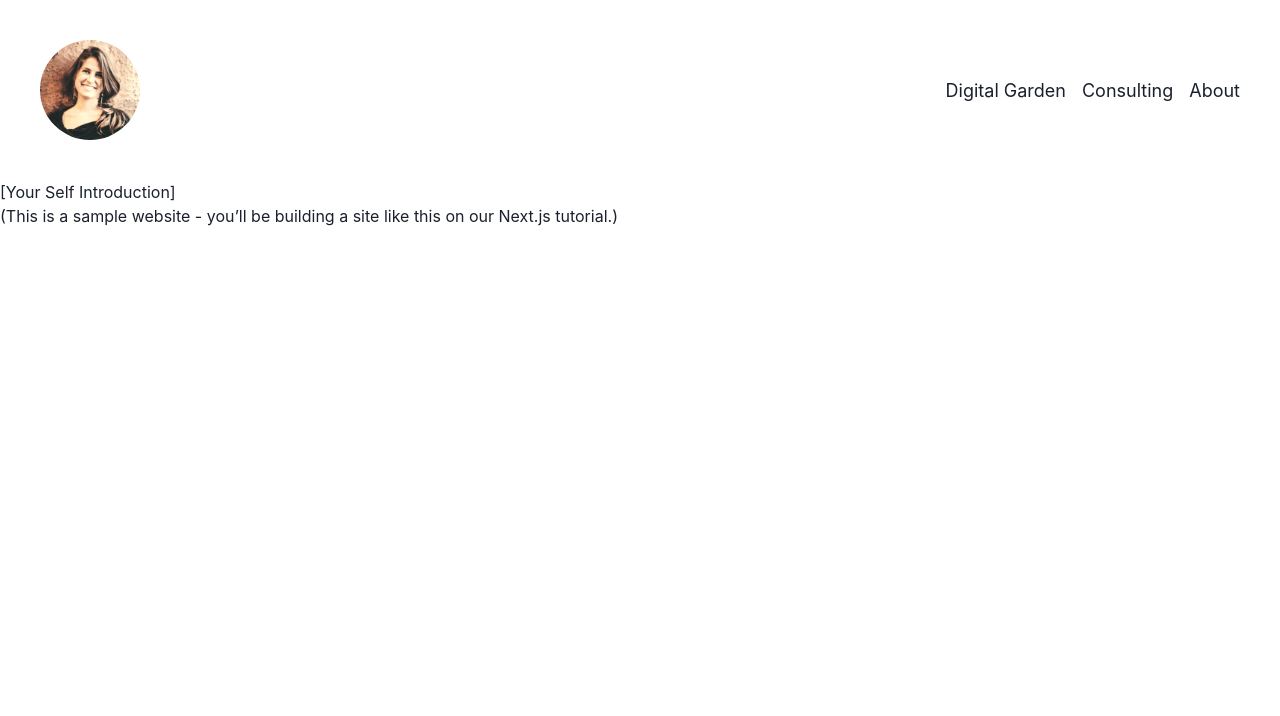
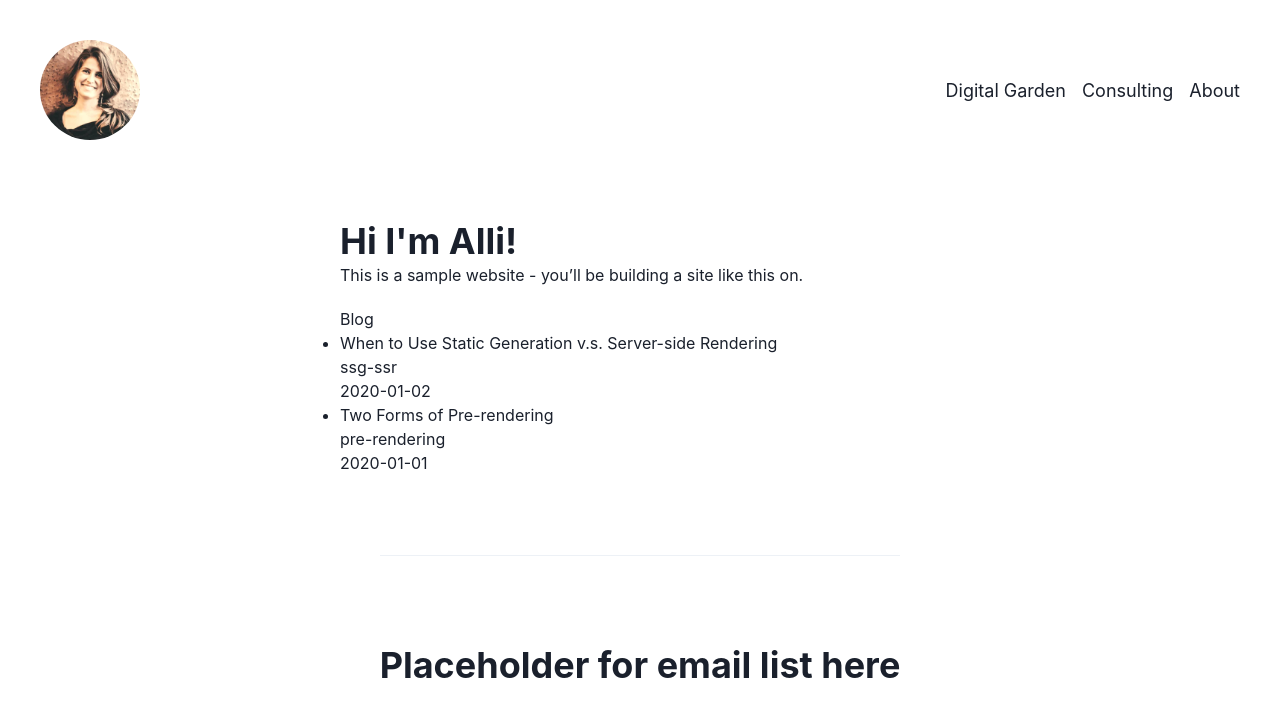
Before and after one commit to alliblum/nextjs-blog, a Next.js app: page / in a window 1280 px wide. Shown: the top 716 px of the page. Built offline with nearby package versions, Linux system fonts and the light colour scheme.

Commit message:
adding routes and stuff

```diff
--- /dev/null
+++ b/components/footer.tsx
@@ -0,0 +1,16 @@
+import { Box, Center, Stack, Divider, Heading } from '@chakra-ui/react'
+
+export const Footer = () => {
+  return (
+    <Center>
+      <Stack>
+        <Box>
+          <Divider orientation="horizontal" my={20} />
+        </Box>
+        <Box mb={20}>
+          <Heading>Placeholder for email list here</Heading>
+        </Box>
+      </Stack>
+    </Center>
+  )
+}
--- a/components/layout.tsx
+++ b/components/layout.tsx
@@ -1,30 +1,41 @@
 import React from 'react'
-import { Nav } from '../components/Nav'
+import { Nav } from './Nav'
+import { Footer } from './Footer'
+import Head from 'next/head'
+// import Link from 'next/link'
+import { Box, Center, Stack, Spacer } from '@chakra-ui/react'
+
+// const name = 'Alli Blum'
+export const siteTitle = "Alli Blum's | Head of Product for Hire"
 
 export default function Layout({ children }) {
   return (
-    <div>
-      <Nav />
-      {children}
-    </div>
+    <>
+      <Head>
+        <link rel="icon" href="favicon.ico" />
+      </Head>
+
+      <meta name="description" content="Get buy-in on your vision" />
+
+      <div>
+        <Nav />
+        <Center>
+          <Box
+            width={{
+              base: '90%', // 0-48em
+              sm: '400px',
+              md: '600px', // 48em-80em,
+              xl: '600px', // 80em+
+            }}
+          >
+            <Spacer />
+            <Stack mt={10} spacing={5}>
+              {children}
+            </Stack>
+          </Box>
+        </Center>
+        <Footer />
+      </div>
+    </>
   )
 }
-
-// export const Layout = () => {
-//   return (
-//     <div>
-//       {children}
-//       <Flex mx={10} my={10} justify="spacebetween" align="center">
-//         <Nav />
-//       </Flex>
-//     </div>
-//   )
-// }
-
-// export const layout = () => {
-//   return (
-//     <Flex mx={10} my={10} justify="spacebetween" align="center">
-//       <Nav />
-//     </Flex>
-//   )
-// }
--- a/lib/posts.tsx
+++ b/lib/posts.tsx
@@ -1,32 +1,77 @@
-// import fs from 'fs'
-// import path from 'path'
-// import matter from 'gray-matter'
+import fs from 'fs'
+import path from 'path'
+import matter from 'gray-matter'
 
-// const postsDirectory = path.join(process.cwd(), 'posts')
+const postsDirectory = path.join(process.cwd(), 'posts')
 
-// export function getSortedPostsData() {
-//   // Get file names under /posts
-//   // const fileNames = fs.readdirSync(postsDirectory)
-//   // const allPostsData = fileNames.map((fileName) => {
-//   //   // Remove ".md" from file name to get id
-//   //   const id = fileName.replace(/\.md$/, '')
-//   // // Read markdown file as string
-//   // const fullPath = path.join(postsDirectory, fileName)
-//   // const fileContents = fs.readFileSync(fullPath, 'utf8')
-//   // // Use gray-matter to parse the post metadata section
-//   // const matterResult = matter(fileContents)
-//   // // Combine the data with the id
-//   // return {
-//   //   id,
-//   //   ...matterResult.data,
-//   // }
-//   // //   })
-//   // //   // Sort posts by date
-//   //   return allPostsData.sort((a, b) => {
-//   //     if (a.date < b.date) {
-//   //       return 1
-//   //     } else {
-//   //       return -1
-//   //     }
-//   // })
-// }
+export function getSortedPostsData() {
+  //   Get file names under /posts
+  const fileNames = fs.readdirSync(postsDirectory)
+  const allPostsData = fileNames.map((fileName) => {
+    // Remove ".md" from file name to get id
+    const id = fileName.replace(/\.md$/, '')
+
+    // Read markdown file as string
+    const fullPath = path.join(postsDirectory, fileName)
+    const fileContents = fs.readFileSync(fullPath, 'utf8')
+
+    // Use gray-matter to parse the post metadata section
+    const matterResult = matter(fileContents)
+
+    // Combine the data with the id
+    return {
+      id,
+      ...(matterResult.data as {
+        date: string
+        title: string
+      }),
+    }
+  })
+  // Sort posts by date
+  return allPostsData.sort((a, b) => {
+    if (a.date < b.date) {
+      return 1
+    } else {
+      return -1
+    }
+  })
+}
+
+export function getAllPostIds() {
+  const fileNames = fs.readdirSync(postsDirectory)
+
+  // Returns an array that looks like this:
+  // [
+  //   {
+  //     params: {
+  //       id: 'ssg-ssr'
+  //     }
+  //   },
+  //   {
+  //     params: {
+  //       id: 'pre-rendering'
+  //     }
+  //   }
+  // ]
+  return fileNames.map((fileName) => {
+    return {
+      params: {
+        id: fileName.replace(/\.md$/, ''),
+      },
+    }
+  })
+}
+
+export function getPostData(id) {
+  const fullPath = path.join(postsDirectory, `${id}.md`)
+  const fileContents = fs.readFileSync(fullPath, 'utf8')
+
+  // Use gray-matter to parse the post metadata section
+  const matterResult = matter(fileContents)
+
+  // Combine the data with the id
+  return {
+    id,
+    ...matterResult.data,
+  }
+}
--- a/package.json
+++ b/package.json
@@ -15,7 +15,9 @@
     "gray-matter": "^4.0.3",
     "next": "latest",
     "react": "18.2.0",
-    "react-dom": "18.2.0"
+    "react-dom": "18.2.0",
+    "remark": "^15.0.1",
+    "remark-html": "^15.0.2"
   },
   "engines": {
     "node": ">=18"
--- a/pages/index.tsx
+++ b/pages/index.tsx
@@ -1,44 +1,47 @@
 import Head from 'next/head'
-import Layout from '../components/layout'
+import Layout, { siteTitle } from '../components/Layout'
+import { Heading, Text } from '@chakra-ui/react'
 
-// import { getSortedPostsData } from '../lib/posts'
+import { getSortedPostsData } from '../lib/posts'
 
-// export async function getStaticProps() {
-//   const allPostsData = getSortedPostsData()
-//   return {
-//     props: {
-//       allPostsData,
-//     },
-//   }
-// }
+export async function getStaticProps() {
+  const allPostsData = getSortedPostsData()
+  return {
+    props: {
+      allPostsData,
+    },
+  }
+}
 
-export default function Home() {
+export default function Home({ allPostsData }) {
   return (
+    <>
       <Layout>
         <Head>
-        <title></title>
+          <title>{siteTitle}</title>
         </Head>
+
         <section>
-        <p>[Your Self Introduction]</p>
-        <p>
-          (This is a sample website - you’ll be building a site like this on{' '}
-          <a href="https:nextjs.org/learn">our Next.js tutorial</a>.)
-        </p>
+          <Heading>Hi I'm Alli!</Heading>
+          <Text>
+            This is a sample website - you’ll be building a site like this on.
+          </Text>
         </section>
-      {/* //       <section> */}
-      {/* //         <h2>Blog</h2> */}
-      {/* //         <ul>
-//           {/* {/* {allPostsData.map(({ id, date, title }) => (
-//             <li key={id}>
-//               {title}
-//               <br />
-//               {id}
-//               <br />
-//               {date}
-//             </li> */}
-      {/* //           ))} */}
-      {/* //         </ul>
-//       </section> */}
+        <section>
+          <h2>Blog</h2>
+          <ul>
+            {allPostsData.map(({ id, date, title }) => (
+              <li key={id}>
+                {title}
+                <br />
+                {id}
+                <br />
+                {date}
+              </li>
+            ))}
+          </ul>
+        </section>
       </Layout>
+    </>
   )
 }
--- a/posts/ssg-ssr.md
+++ b/posts/ssg-ssr.md
@@ -0,0 +1,19 @@
+---
+title: 'When to Use Static Generation v.s. Server-side Rendering'
+date: '2020-01-02'
+---
+
+We recommend using **Static Generation** (with and without data) whenever possible because your page can be built once and served by CDN, which makes it much faster than having a server render the page on every request.
+
+You can use Static Generation for many types of pages, including:
+
+- Marketing pages
+- Blog posts
+- E-commerce product listings
+- Help and documentation
+
+You should ask yourself: "Can I pre-render this page **ahead** of a user's request?" If the answer is yes, then you should choose Static Generation.
+
+On the other hand, Static Generation is **not** a good idea if you cannot pre-render a page ahead of a user's request. Maybe your page shows frequently updated data, and the page content changes on every request.
+
+In that case, you can use **Server-Side Rendering**. It will be slower, but the pre-rendered page will always be up-to-date. Or you can skip pre-rendering and use client-side JavaScript to populate data.
```
Also changed, not shown: pages/posts/[id].tsx (+30 -4 lines), pages/posts/first-post.tsx (+34 -75 lines), pages/_document.tsx (renamed from pages/_document.js), 1 other file (tests, documents, lock files or other folders). Lines whose indentation alone changed are shown as unchanged.
